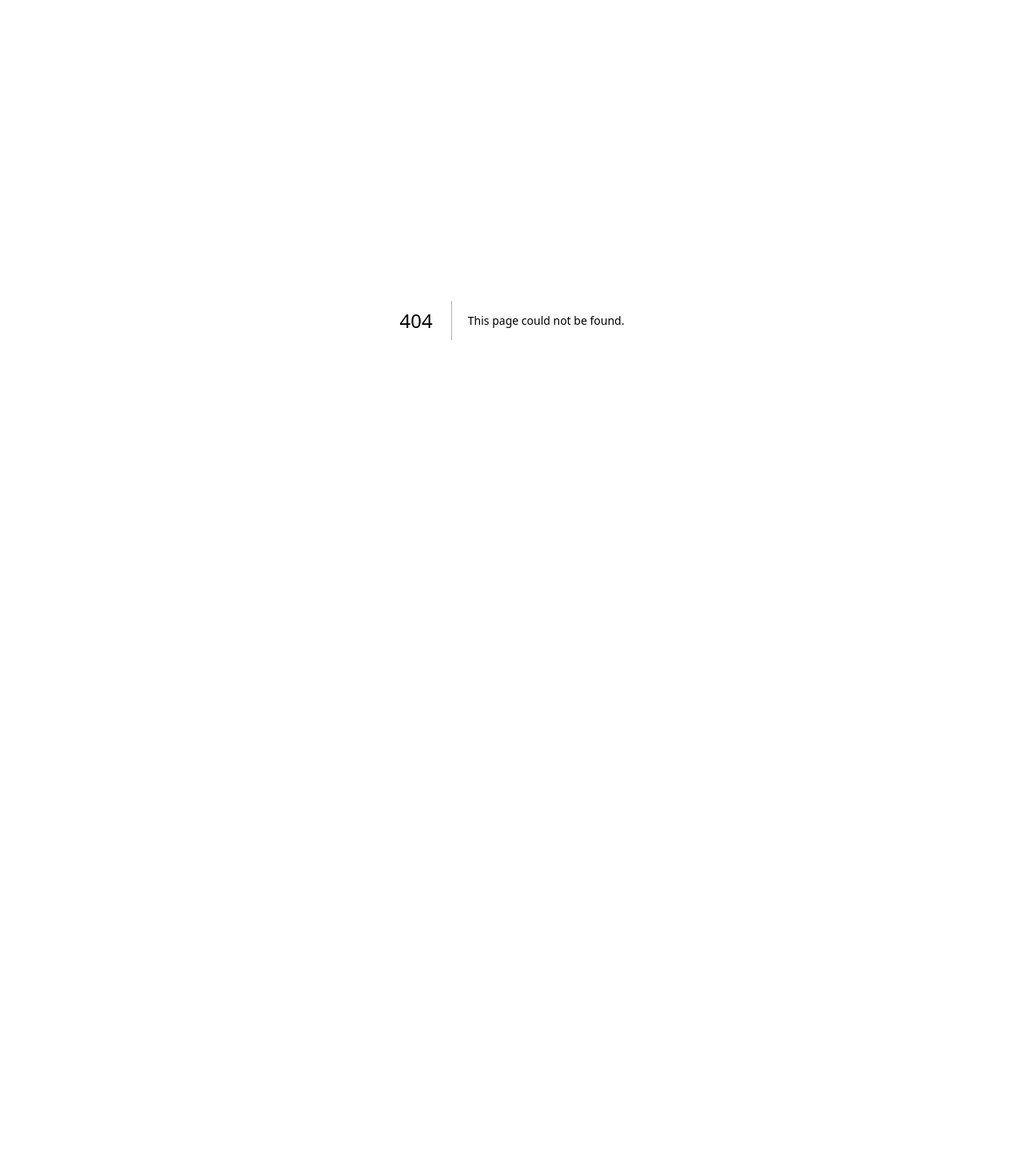
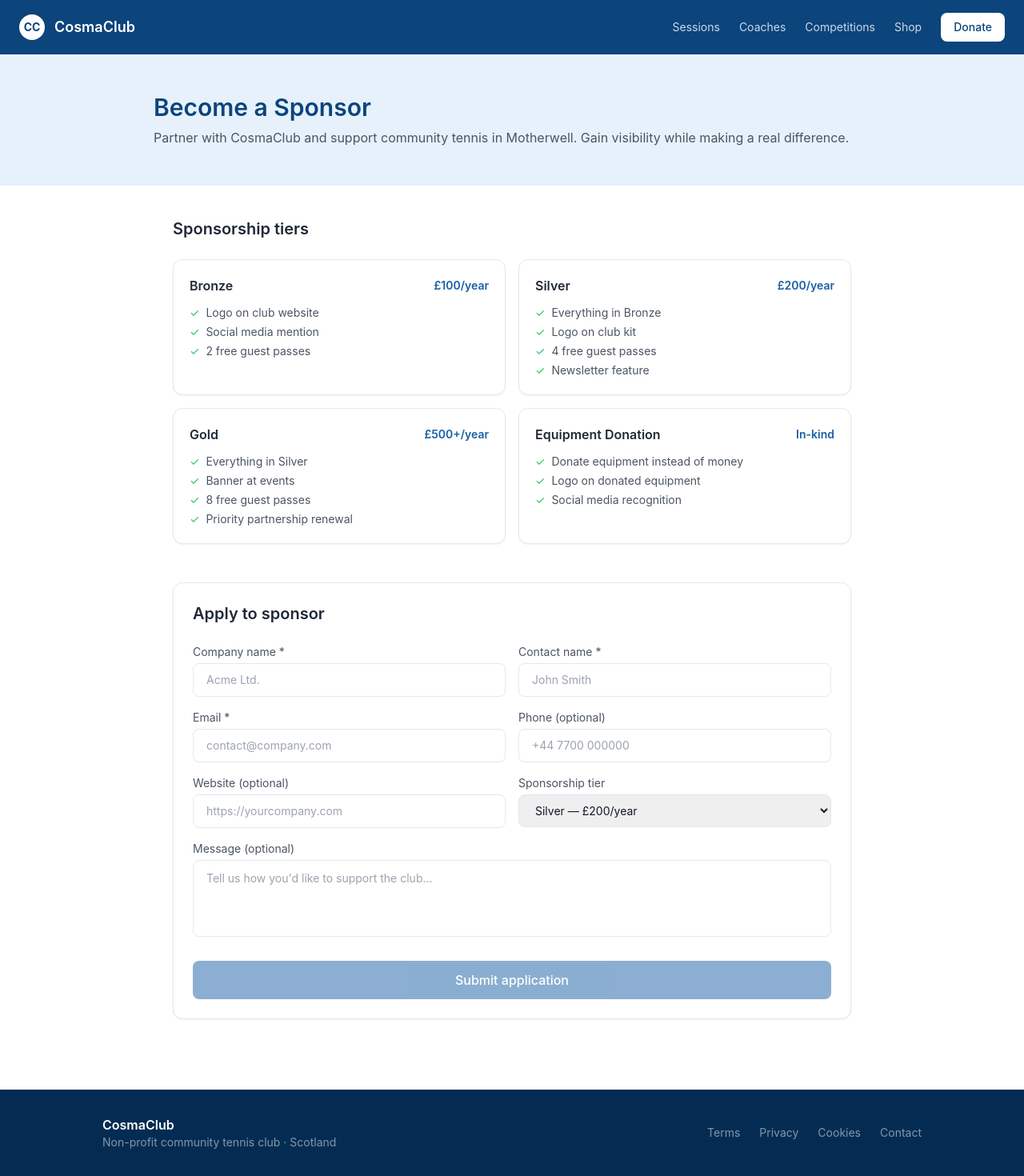
Before and after one commit to ardalescai-tech/cosmaclub, a Next.js app: page /sponsor in a window 1280 px wide. Before the commit this address had no page. Shown: the whole page at 80% size. Before the commit the page ends 800 px from the top, so only its background shows below. Built offline with nearby package versions, Linux system fonts and the light colour scheme.

Commit message:
feat: sponsor page

```diff
--- /dev/null
+++ b/src/app/sponsor/page.tsx
@@ -0,0 +1,234 @@
+"use client";
+
+import Link from "next/link";
+import { useState } from "react";
+
+const tiers = [
+  {
+    name: "Bronze",
+    price: "£100/year",
+    value: "BRONZE",
+    perks: ["Logo on club website", "Social media mention", "2 free guest passes"],
+  },
+  {
+    name: "Silver",
+    price: "£200/year",
+    value: "SILVER",
+    perks: ["Everything in Bronze", "Logo on club kit", "4 free guest passes", "Newsletter feature"],
+  },
+  {
+    name: "Gold",
+    price: "£500+/year",
+    value: "GOLD",
+    perks: ["Everything in Silver", "Banner at events", "8 free guest passes", "Priority partnership renewal"],
+  },
+  {
+    name: "Equipment Donation",
+    price: "In-kind",
+    value: "PLATINUM",
+    perks: ["Donate equipment instead of money", "Logo on donated equipment", "Social media recognition"],
+  },
+];
+
+export default function SponsorPage() {
+  const [form, setForm] = useState({
+    companyName: "",
+    contactName: "",
+    email: "",
+    phone: "",
+    website: "",
+    tier: "SILVER",
+    message: "",
+  });
+  const [submitted, setSubmitted] = useState(false);
+  const [loading, setLoading] = useState(false);
+
+  const handleChange = (e: React.ChangeEvent<HTMLInputElement | HTMLSelectElement | HTMLTextAreaElement>) => {
+    setForm({ ...form, [e.target.name]: e.target.value });
+  };
+
+  const handleSubmit = async () => {
+    if (!form.companyName || !form.contactName || !form.email) return;
+    setLoading(true);
+    try {
+      const res = await fetch("/api/sponsors", {
+        method: "POST",
+        headers: { "Content-Type": "application/json" },
+        body: JSON.stringify(form),
+      });
+      if (res.ok) setSubmitted(true);
+    } catch (err) {
+      console.error(err);
+    } finally {
+      setLoading(false);
+    }
+  };
+
+  return (
+    <main className="min-h-screen">
+      {/* NAVBAR */}
+      <nav className="bg-[#0C447C] px-6 py-4 flex items-center justify-between">
+        <Link href="/" className="flex items-center gap-3">
+          <div className="w-8 h-8 bg-white rounded-full flex items-center justify-center">
+            <span className="text-[#0C447C] font-bold text-sm">CC</span>
+          </div>
+          <span className="text-white font-semibold text-lg">CosmaClub</span>
+        </Link>
+        <div className="hidden md:flex items-center gap-6">
+          <Link href="/sessions" className="text-white/80 hover:text-white text-sm">Sessions</Link>
+          <Link href="/coaches" className="text-white/80 hover:text-white text-sm">Coaches</Link>
+          <Link href="/competitions" className="text-white/80 hover:text-white text-sm">Competitions</Link>
+          <Link href="/shop" className="text-white/80 hover:text-white text-sm">Shop</Link>
+          <Link href="/donate" className="bg-white text-[#0C447C] px-4 py-2 rounded-lg text-sm font-medium">Donate</Link>
+        </div>
+      </nav>
+
+      {/* HEADER */}
+      <section className="bg-[#E6F1FB] px-6 py-12">
+        <div className="max-w-4xl mx-auto">
+          <h1 className="text-3xl font-semibold text-[#0C447C] mb-2">Become a Sponsor</h1>
+          <p className="text-gray-600">
+            Partner with CosmaClub and support community tennis in Motherwell. Gain visibility while making a real difference.
+          </p>
+        </div>
+      </section>
+
+      {/* TIERS */}
+      <section className="px-6 py-10 max-w-4xl mx-auto">
+        <h2 className="text-xl font-semibold text-gray-800 mb-6">Sponsorship tiers</h2>
+        <div className="grid grid-cols-1 md:grid-cols-2 gap-4 mb-12">
+          {tiers.map((tier) => (
+            <div key={tier.value} className="bg-white border border-gray-200 rounded-xl p-5 shadow-sm">
+              <div className="flex items-center justify-between mb-3">
+                <h3 className="font-semibold text-gray-800">{tier.name}</h3>
+                <span className="text-[#185FA5] font-semibold text-sm">{tier.price}</span>
+              </div>
+              <ul className="space-y-1">
+                {tier.perks.map((perk) => (
+                  <li key={perk} className="text-sm text-gray-600 flex items-center gap-2">
+                    <span className="text-green-500">✓</span> {perk}
+                  </li>
+                ))}
+              </ul>
+            </div>
+          ))}
+        </div>
+
+        {/* FORM */}
+        {submitted ? (
+          <div className="bg-green-50 border border-green-200 rounded-xl p-8 text-center">
+            <p className="text-2xl mb-2">🎉</p>
+            <h3 className="text-lg font-semibold text-green-800 mb-2">Application received!</h3>
+            <p className="text-green-700 text-sm">We'll be in touch within 3 business days. Thank you for supporting CosmaClub.</p>
+          </div>
+        ) : (
+          <div className="bg-white border border-gray-200 rounded-xl p-6 shadow-sm">
+            <h2 className="text-xl font-semibold text-gray-800 mb-6">Apply to sponsor</h2>
+
+            <div className="grid grid-cols-1 md:grid-cols-2 gap-4 mb-4">
+              <div>
+                <label className="block text-sm text-gray-600 mb-1">Company name *</label>
+                <input
+                  name="companyName"
+                  value={form.companyName}
+                  onChange={handleChange}
+                  placeholder="Acme Ltd."
+                  className="w-full border border-gray-200 rounded-lg px-4 py-2.5 text-sm focus:outline-none focus:border-[#185FA5]"
+                />
+              </div>
+              <div>
+                <label className="block text-sm text-gray-600 mb-1">Contact name *</label>
+                <input
+                  name="contactName"
+                  value={form.contactName}
+                  onChange={handleChange}
+                  placeholder="John Smith"
+                  className="w-full border border-gray-200 rounded-lg px-4 py-2.5 text-sm focus:outline-none focus:border-[#185FA5]"
+                />
+              </div>
+              <div>
+                <label className="block text-sm text-gray-600 mb-1">Email *</label>
+                <input
+                  name="email"
+                  type="email"
+                  value={form.email}
+                  onChange={handleChange}
+                  placeholder="contact@company.com"
+                  className="w-full border border-gray-200 rounded-lg px-4 py-2.5 text-sm focus:outline-none focus:border-[#185FA5]"
+                />
+              </div>
+              <div>
+                <label className="block text-sm text-gray-600 mb-1">Phone (optional)</label>
+                <input
+                  name="phone"
+                  value={form.phone}
+                  onChange={handleChange}
+                  placeholder="+44 7700 000000"
+                  className="w-full border border-gray-200 rounded-lg px-4 py-2.5 text-sm focus:outline-none focus:border-[#185FA5]"
+                />
+              </div>
+              <div>
+                <label className="block text-sm text-gray-600 mb-1">Website (optional)</label>
+                <input
+                  name="website"
+                  value={form.website}
+                  onChange={handleChange}
+                  placeholder="https://yourcompany.com"
+                  className="w-full border border-gray-200 rounded-lg px-4 py-2.5 text-sm focus:outline-none focus:border-[#185FA5]"
+                />
+              </div>
+              <div>
+                <label className="block text-sm text-gray-600 mb-1">Sponsorship tier</label>
+                <select
+                  name="tier"
+                  value={form.tier}
+                  onChange={handleChange}
+                  className="w-full border border-gray-200 rounded-lg px-4 py-2.5 text-sm focus:outline-none focus:border-[#185FA5]"
+                >
+                  {tiers.map((t) => (
+                    <option key={t.value} value={t.value}>{t.name} — {t.price}</option>
+                  ))}
+                </select>
+              </div>
+            </div>
+
+            <div className="mb-6">
+              <label className="block text-sm text-gray-600 mb-1">Message (optional)</label>
+              <textarea
+                name="message"
+                value={form.message}
+                onChange={handleChange}
+                placeholder="Tell us how you'd like to support the club..."
+                className="w-full border border-gray-200 rounded-lg px-4 py-3 text-sm focus:outline-none focus:border-[#185FA5] resize-none h-24"
+              />
+            </div>
+
+            <button
+              onClick={handleSubmit}
+              disabled={loading || !form.companyName || !form.contactName || !form.email}
+              className="w-full bg-[#185FA5] text-white py-3 rounded-lg font-medium hover:bg-[#0C447C] transition-colors disabled:opacity-50 disabled:cursor-not-allowed"
+            >
+              {loading ? "Submitting..." : "Submit application"}
+            </button>
+          </div>
+        )}
+      </section>
+
+      {/* FOOTER */}
+      <footer className="bg-[#042C53] px-6 py-8 mt-12">
+        <div className="max-w-5xl mx-auto flex flex-col md:flex-row justify-between items-center gap-4">
+          <div>
+            <p className="text-white font-semibold">CosmaClub</p>
+            <p className="text-white/50 text-sm">Non-profit community tennis club · Scotland</p>
+          </div>
+          <div className="flex gap-6">
+            <Link href="/terms" className="text-white/50 text-sm hover:text-white">Terms</Link>
+            <Link href="/privacy" className="text-white/50 text-sm hover:text-white">Privacy</Link>
+            <Link href="/cookies" className="text-white/50 text-sm hover:text-white">Cookies</Link>
+            <Link href="/contact" className="text-white/50 text-sm hover:text-white">Contact</Link>
+          </div>
+        </div>
+      </footer>
+    </main>
+  );
+}
```
